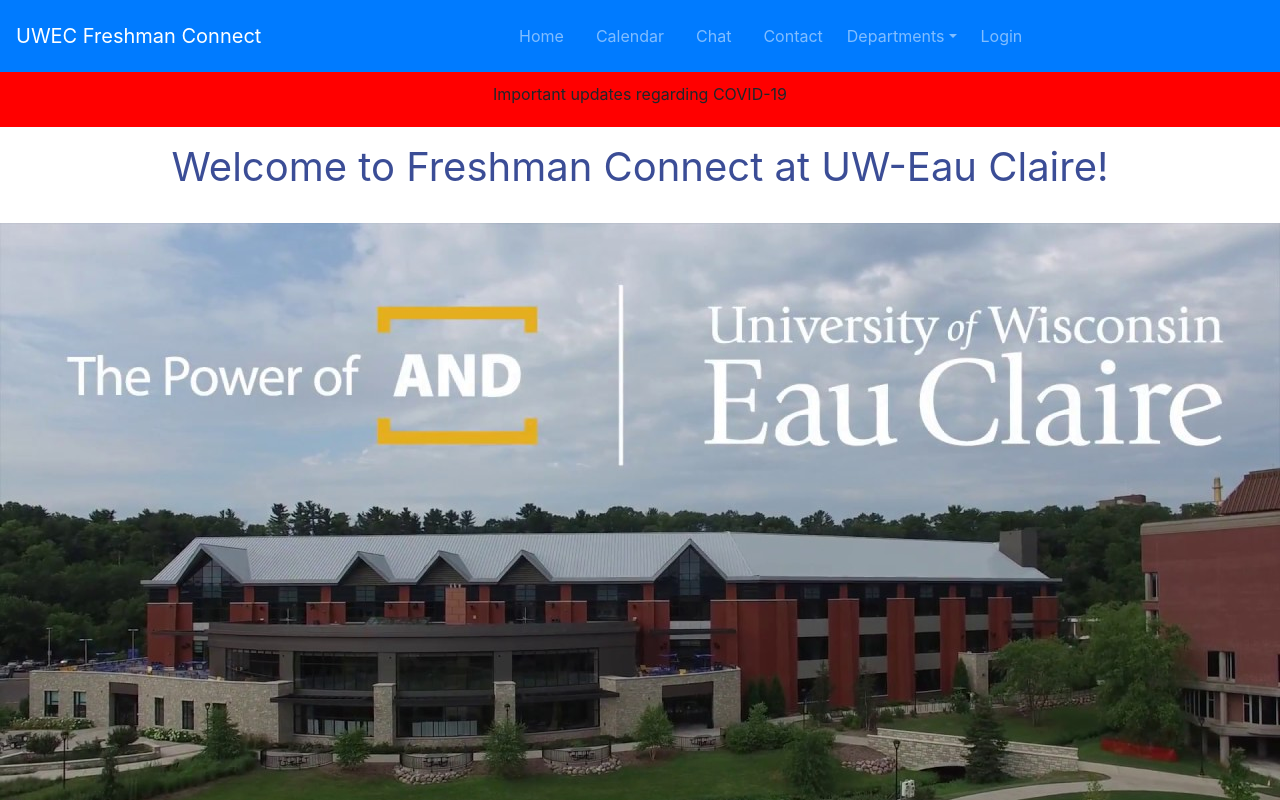
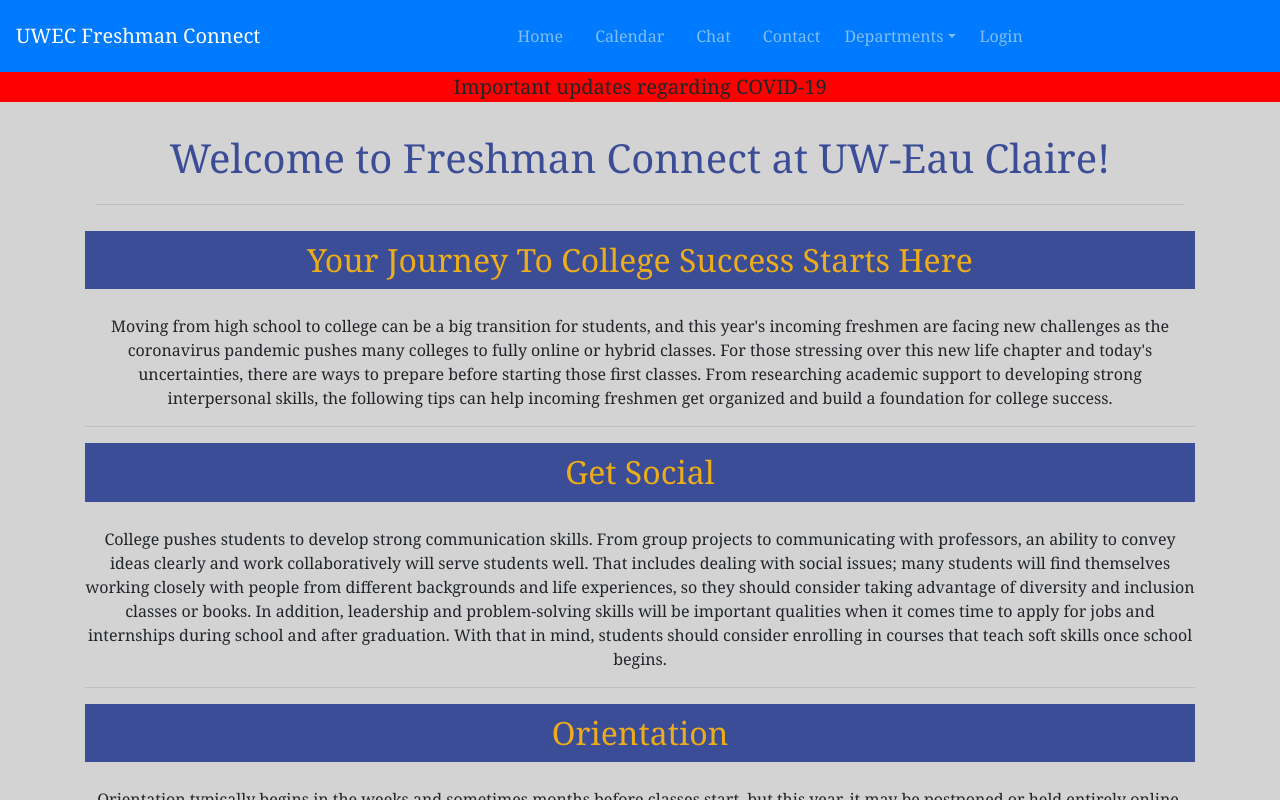
Before and after one commit to jflipp31698/Project-2-CS-268, a React (Create React App) app: page / in a window 1280 px wide. Shown: the top 800 px of the page. Built offline with nearby package versions, Linux system fonts and the light colour scheme.

Commit message:
Finalized Home page style and content, set websites font-family

```diff
--- a/src/components/Home.js
+++ b/src/components/Home.js
@@ -10,12 +10,29 @@ class Home extends Component {
                     <div className="covid-message">
                         <p>Important updates regarding COVID-19</p>
                     </div>
+                    <div className="container">
                     <div className="welcome">
                         <p>Welcome to Freshman Connect at UW-Eau Claire!</p>
+                        <hr></hr>
+                    </div>
+                    <div className="about">
+                        <h2>Your Journey To College Success Starts Here</h2>
+                        <p>Moving from high school to college can be a big transition for students, and this year's incoming freshmen are facing new challenges as the coronavirus pandemic pushes many colleges to fully online or hybrid classes. For those stressing over this new life chapter and today's uncertainties, there are ways to prepare before starting those first classes. From researching academic support to developing strong interpersonal skills, the following tips can help incoming freshmen get organized and build a foundation for college success.</p>
+                        <hr/>
+
+                        <h2>Get Social</h2>
+                        <p>College pushes students to develop strong communication skills. From group projects to communicating with professors, an ability to convey ideas clearly and work collaboratively will serve students well. That includes dealing with social issues; many students will find themselves working closely with people from different backgrounds and life experiences, so they should consider taking advantage of diversity and inclusion classes or books. In addition, leadership and problem-solving skills will be important qualities when it comes time to apply for jobs and internships during school and after graduation. With that in mind, students should consider enrolling in courses that teach soft skills once school begins.</p>
+                        <hr/>
+
+                        <h2>Orientation</h2>
+                        <p>Orientation typically begins in the weeks and sometimes months before classes start, but this year, it may be postponed or held entirely online. Still, it's a great way for students to get acclimated and ask plenty of questions. Realize that everyone is trying to make friends and adjust to a new environment, so don't be shy. After orientation, many schools offer unique first-year experiences that help students further connect with their classmates and college community.</p>
+                        <hr/>
                     </div>
                     <div className="main-image">
                         <img src={pic} alt="Logo"/>
                     </div>
+                    </div>
+
             </div>
         )
     }
--- a/src/css/Home.css
+++ b/src/css/Home.css
@@ -6,26 +6,37 @@ html, body {
 
 .covid-message {
     background-color: red;
-    padding-top: 10px;
-    padding-bottom: 5px;
+    width: 100%;
+    font-size: 1.25rem;
 }
 
 .welcome {
     color: #3b4d96;
-    background-color: white;
     padding: 10px;
     font-size: 2.5rem;
+}
+
+.main-image {
+    padding:0px 0px 100px 0px;
 }
 
 .main-image img{
     width: 100%;
     height: 100%;
     object-fit: cover;
+    border: 5px solid #3b4d96;
+    border-radius: 10px;
 }
 
 img {
     border: 0;
     vertical-align: bottom;
     max-width: 100%;
+}
 
+.about h2 {
+    color: #edac1a;
+    background-color:#3b4d96;
+    padding: 10px;
+    margin-bottom: 25px;
 }
--- a/src/css/style.css
+++ b/src/css/style.css
@@ -4,16 +4,10 @@ body {
     max-width: 100%;
     overflow-x: hidden;
     background-color:lightgray;
+    font-family: Georgia, 'Times New Roman', Times, serif;
 }
 
-.carousel-wrapper {
-    max-width: 800px;
-    margin: 20px auto;
-    padding: 0 20px;
-    max-height: 400px;
-    color: white;
-}
 
 .header {
-      text-align: center;
+    text-align: center;
 }
```
Also changed, not shown: 1 other file (tests, documents, lock files or other folders).
